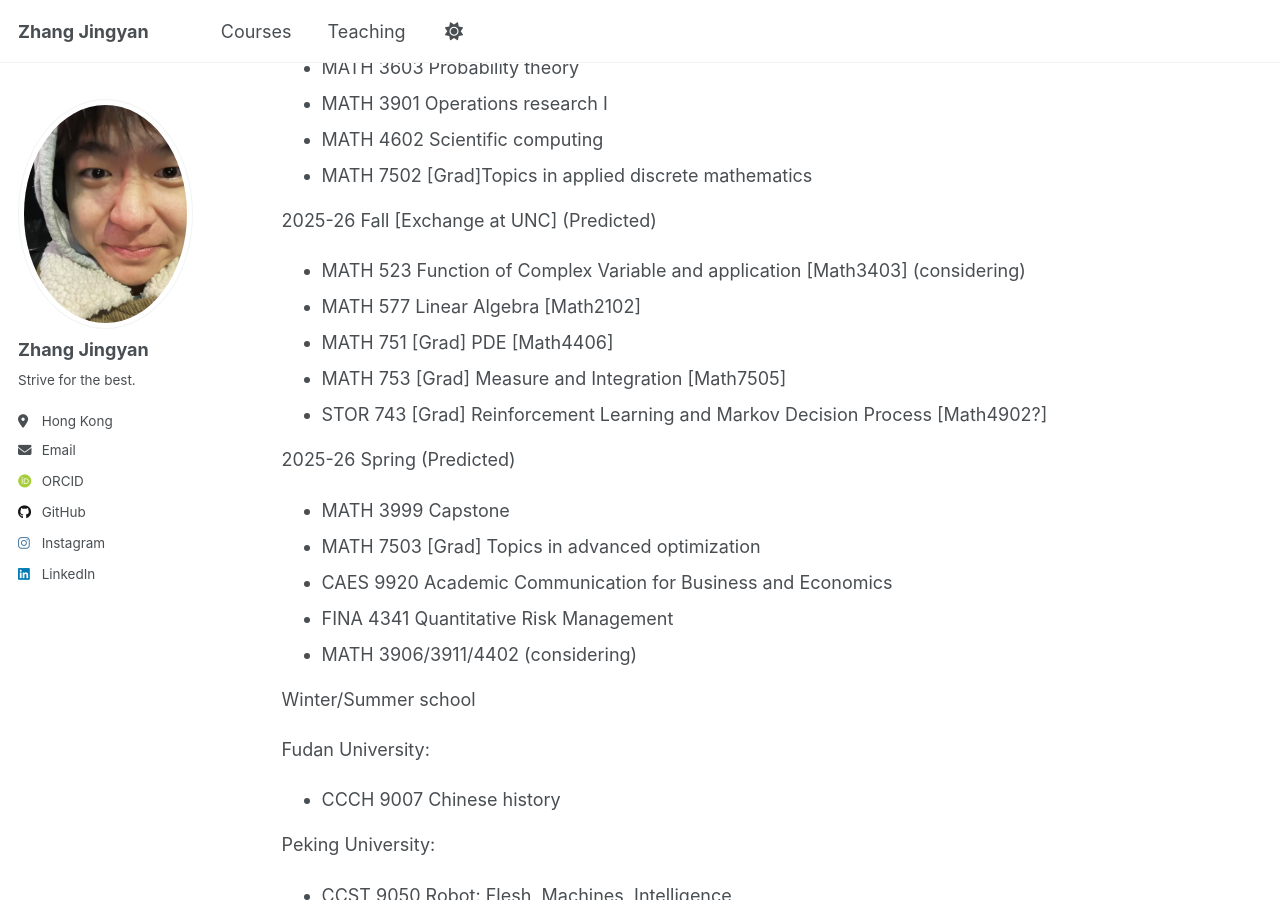
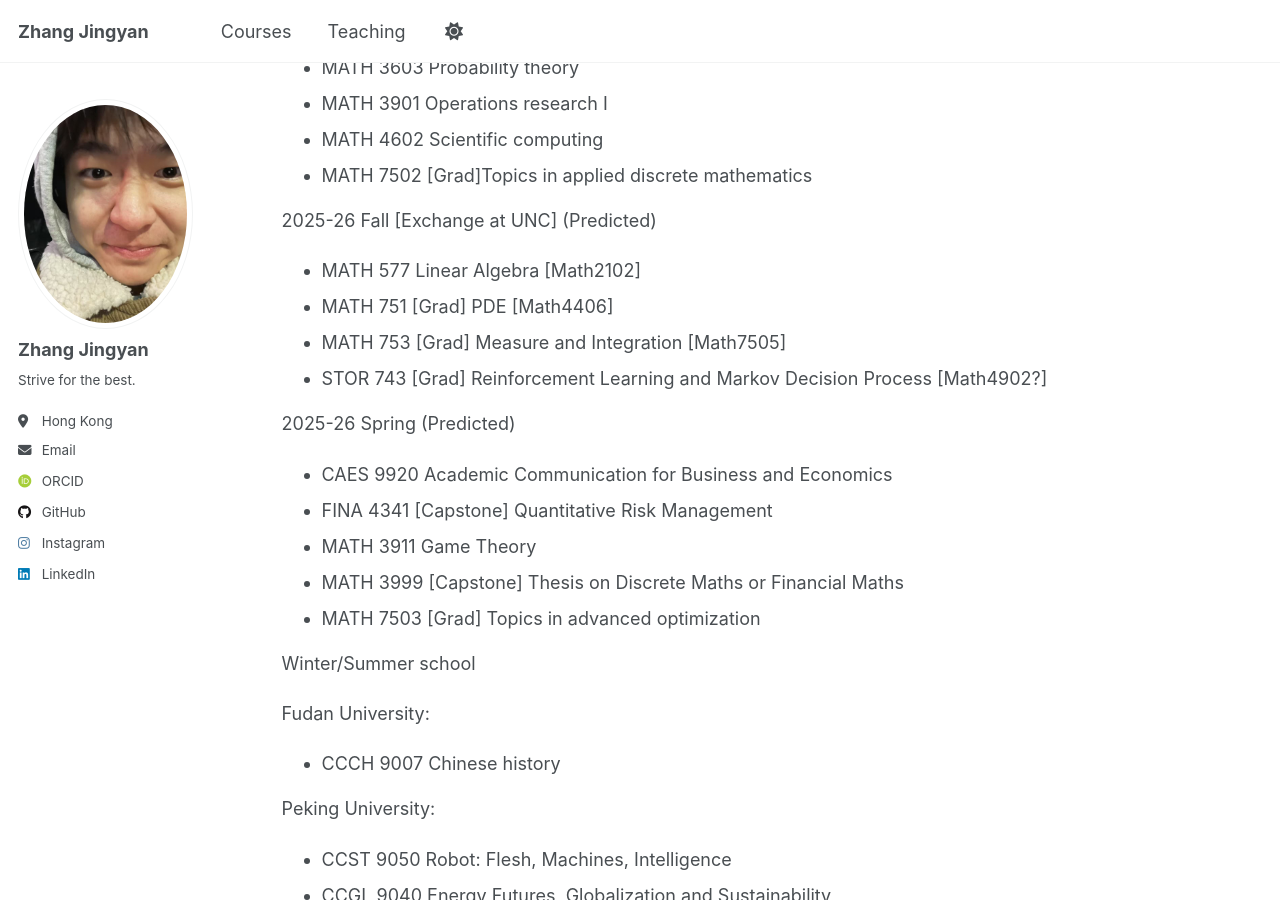
Before and after one commit to zjy-Felix/Felix, a Jekyll site: the page built from _courses/courses.md, in a window 1280 px wide and 900 px high, scrolled down 1641 px. Built offline with Jekyll 4.4.1, drawn with Linux system fonts in a browser that asks for light colours; some web fonts are replaced.

Commit message:
Update courses.md

```diff
--- a/_courses/courses.md
+++ b/_courses/courses.md
@@ -58,18 +58,17 @@ Here is a list of courses I have taken during my undergraduate studies at HKU.
 - MATH 7502 [Grad]Topics in applied discrete mathematics
 
 2025-26 Fall [Exchange at UNC] (Predicted)
-- MATH 523 Function of Complex Variable and application [Math3403] (considering)
 - MATH 577 Linear Algebra [Math2102]
 - MATH 751 [Grad] PDE [Math4406]
 - MATH 753 [Grad] Measure and Integration [Math7505]
 - STOR 743 [Grad] Reinforcement Learning and Markov Decision Process [Math4902?]
 
 2025-26 Spring (Predicted)
-- MATH 3999 Capstone
+- CAES 9920 Academic Communication for Business and Economics
+- FINA 4341 [Capstone] Quantitative Risk Management
+- MATH 3911 Game Theory
+- MATH 3999 [Capstone] Thesis on Discrete Maths or Financial Maths
 - MATH 7503 [Grad] Topics in advanced optimization
-- CAES 9920 Academic Communication for Business and Economics
-- FINA 4341 Quantitative Risk Management
-- MATH 3906/3911/4402 (considering)
 
 Winter/Summer school
 
```
